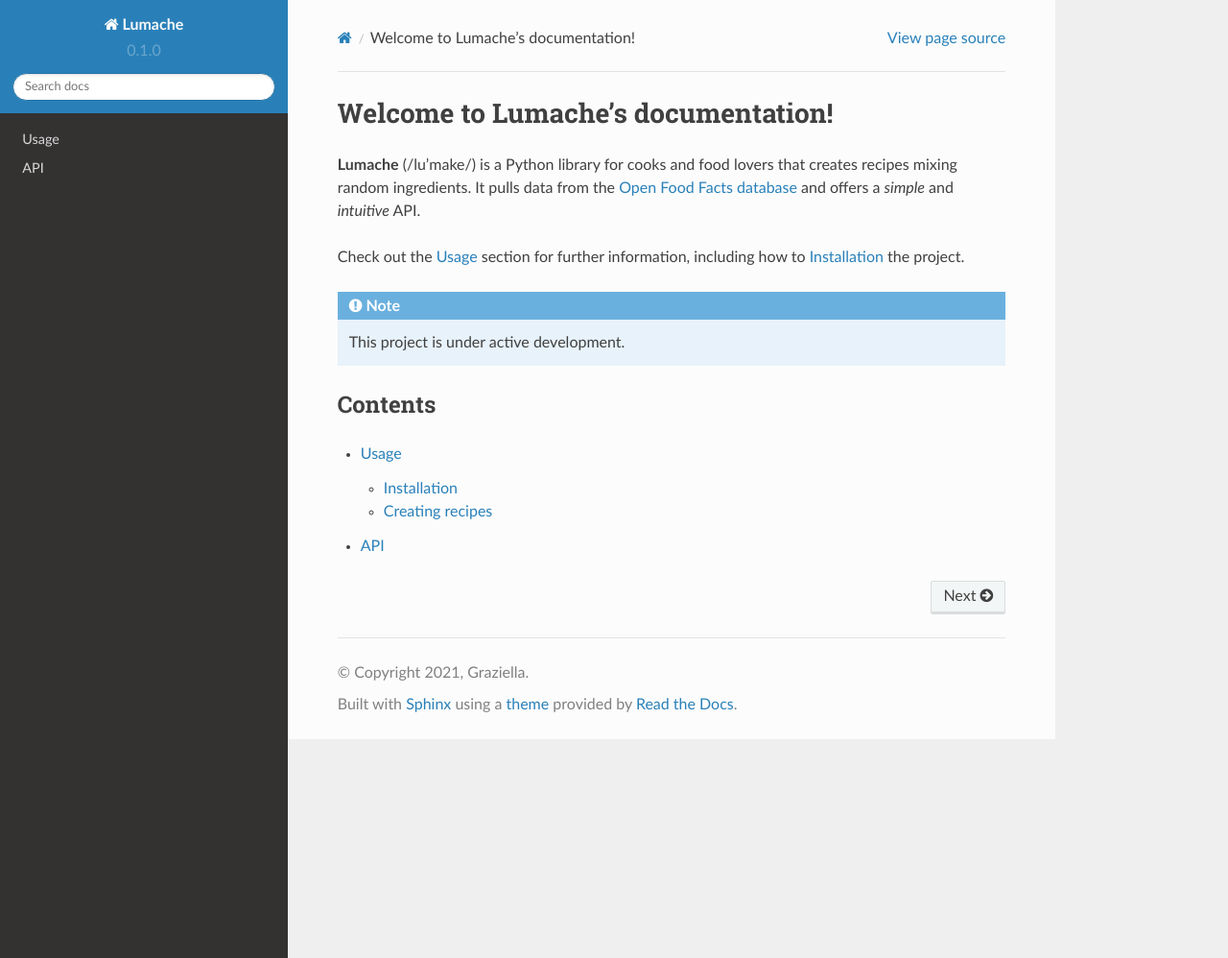
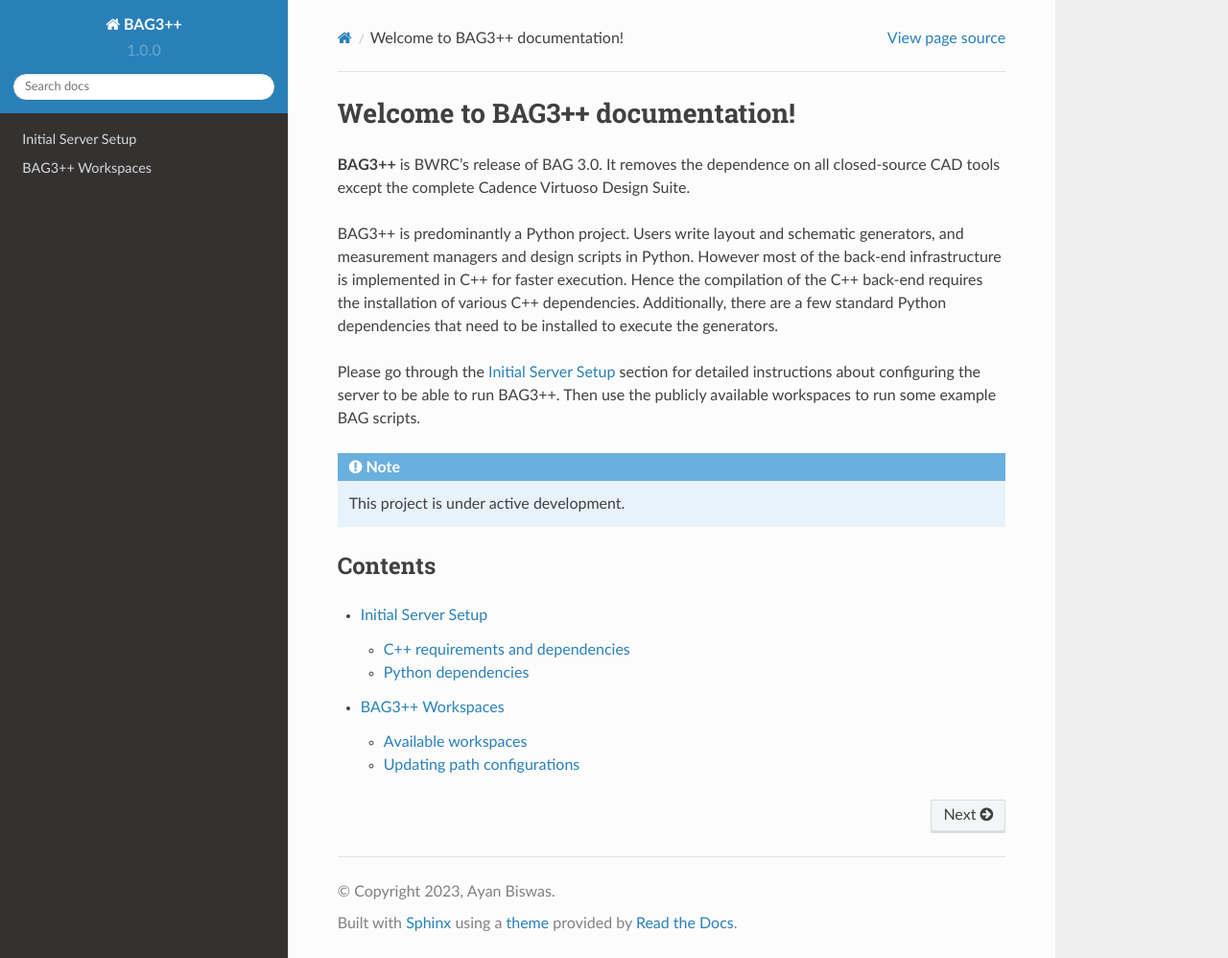
Before and after one commit to ucb-art/bag3_readthedocs, a Sphinx documentation site: the page built from docs/source/index.rst, in a window 1280 px wide and 998 px high. Shown: the whole window at 96% size. Built offline with Sphinx 7.4.7 and the Read the Docs theme 2.0.0, drawn with Linux system fonts in a browser that asks for light colours.

Commit message:
add initial server setup instructions

```diff
--- a/docs/source/api.rst
+++ /dev/null
@@ -1,7 +0,0 @@
-API
-===
-
-.. autosummary::
-   :toctree: generated
-
-   lumache
--- a/docs/source/conf.py
+++ b/docs/source/conf.py
@@ -2,12 +2,12 @@
 
 # -- Project information
 
-project = 'Lumache'
-copyright = '2021, Graziella'
-author = 'Graziella'
+project = 'BAG3++'
+copyright = '2023, Ayan Biswas'
+author = 'Ayan Biswas'
 
-release = '0.1'
-version = '0.1.0'
+release = '1.0'
+version = '1.0.0'
 
 # -- General configuration
 
@@ -15,6 +15,7 @@
     'sphinx.ext.duration',
     'sphinx.ext.doctest',
     'sphinx.ext.autodoc',
+    'sphinx.ext.autosectionlabel',
     'sphinx.ext.autosummary',
     'sphinx.ext.intersphinx',
 ]
--- a/docs/source/index.rst
+++ b/docs/source/index.rst
@@ -1,13 +1,18 @@
-Welcome to Lumache's documentation!
+Welcome to BAG3++ documentation!
 ===================================
 
-**Lumache** (/lu'make/) is a Python library for cooks and food lovers
-that creates recipes mixing random ingredients.
-It pulls data from the `Open Food Facts database <https://world.openfoodfacts.org/>`_
-and offers a *simple* and *intuitive* API.
+**BAG3++** is BWRC's release of BAG 3.0. It removes the dependence on all closed-source CAD tools
+except the complete Cadence Virtuoso Design Suite.
 
-Check out the :doc:`usage` section for further information, including
-how to :ref:`installation` the project.
+BAG3++ is predominantly a Python project. Users write layout and schematic generators, and
+measurement managers and design scripts in Python. However most of the back-end infrastructure is
+implemented in C++ for faster execution. Hence the compilation of the C++ back-end requires the
+installation of various C++ dependencies. Additionally, there are a few standard Python
+dependencies that need to be installed to execute the generators.
+
+Please go through the :doc:`dependencies` section for detailed instructions about configuring the
+server to be able to run BAG3++. Then use the publicly available workspaces to run some example
+BAG scripts.
 
 .. note::
 
@@ -18,5 +23,5 @@
 
 .. toctree::
 
-   usage
-   api
+   dependencies
+   workspaces
--- /dev/null
+++ b/docs/source/workspaces.rst
@@ -0,0 +1,53 @@
+BAG3++ Workspaces
+=================
+
+Workspaces are available in the following open source PDKs. Please git clone and follow the
+instructions in the README.
+
+Available workspaces
+--------------------
+#. `BAG3++ workspace for cds_ff_mpt <https://github.com/ucb-art/bag3_ams_cds_ff_mpt>`_: This is
+   an academic FinFET PDK ``cds_ff_mpt`` from Cadence.
+
+#. `BAG3++ workspace for SkyWater130 <https://github.com/ucb-art/bag3_skywater130_workspace>`_:
+   This is configured for the ``s8`` version of the planar PDK.
+
+Updating path configurations
+----------------------------
+
+.. note::
+
+   BWRC users: This section is not necessary since all the paths are already configured.
+
+After git cloning the workspaces and recursively updating the submodules, make the following
+changes.
+
+#. In ``.bashrc_bag``, set:
+
+    .. code-block:: bash
+
+        export BAG_TOOLS_ROOT=/path/to/conda/env/envname
+
+#. In ``.bashrc`` set
+
+    .. code-block:: bash
+
+    	export CMAKE_HOME=/path/to/programs/cmake-3.17.0
+
+#. In ``.bashrc``, update the paths to the PDK and other programs.
+
+#. For server traffic management and space utilization reasons, we recommend putting simulation
+   results, output logs from DRC, LVS, etc, in a "scratch" space to avoid increasing the size of
+   the workspace area. Configure BAG to use the "scratch" space by editing this line in ``
+   .bashrc_bag``:
+
+    .. code-block:: bash
+
+        export BAG_TEMP_DIR=/path/to/scratch/space
+
+#. Configure Virtuoso to put simulation results in the same "scratch" space by editing this line
+   in ``.cdsenv``:
+
+    .. code-block:: bash
+
+        asimenv.startup projectDir string "/path/to/scratch/space"
```
Also changed, not shown: docs/source/dependencies.rst (added, +117 -0 lines), docs/source/usage.rst (deleted, +0 -33 lines).
